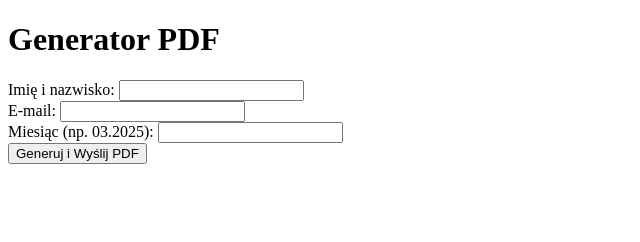
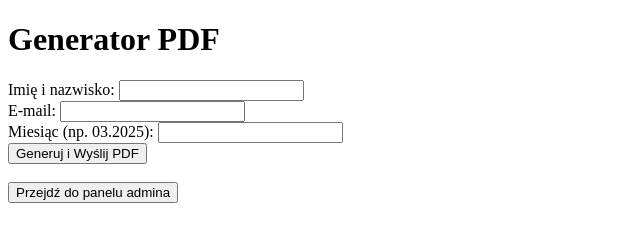
Before and after one commit to pabloosss/emerglog-backend, a website: page public/index.html in a window 1280 px wide. Shown: the whole page, without its empty margins (0-640 px from the left). Drawn offline with Linux system fonts and the light colour scheme.

Commit message:
Update index.html

```diff
--- a/public/index.html
+++ b/public/index.html
@@ -19,7 +19,14 @@
 
     <button onclick="sendPDF()">Generuj i Wyślij PDF</button>
 
+    <br><br>
+    <button onclick="goToAdmin()">Przejdź do panelu admina</button>
+
     <script>
+        function goToAdmin() {
+            window.location.href = "/admin";
+        }
+
         async function sendPDF() {
             const data = {
                 name: document.getElementById("name").value.trim(),
```
